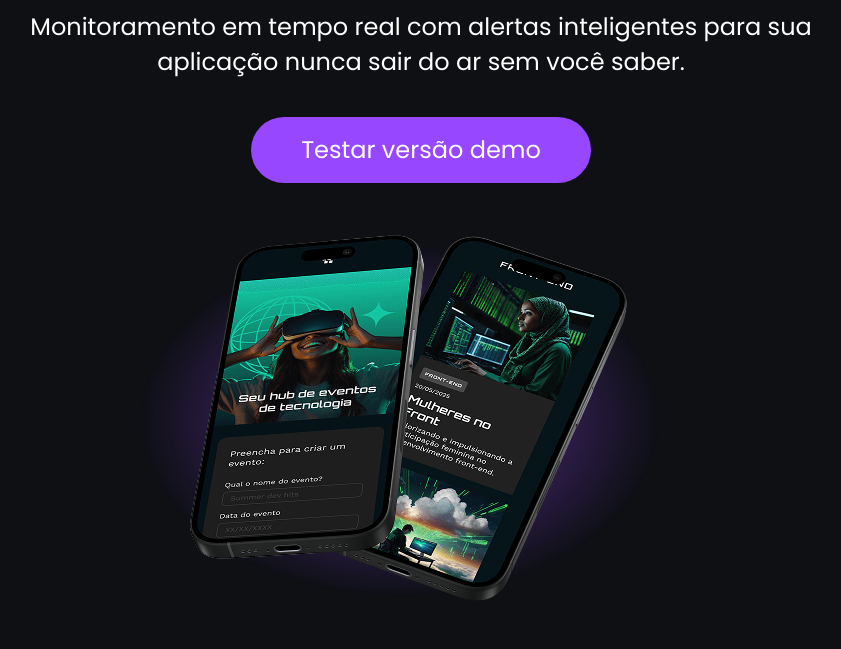
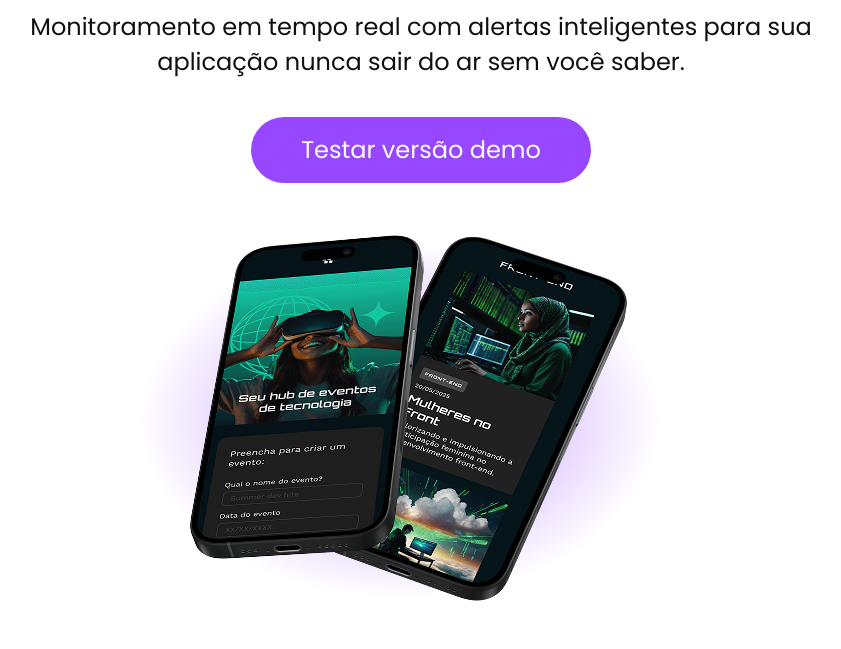
Before and after one commit to xaviersvd/techboard, a plain HTML site: page index.html in a window 1280 px wide. Shown: the part 332-981 px from the top of the page, without its empty margins (219-1060 px from the left). Drawn offline with Linux system fonts and the light colour scheme; a web font is replaced by a local one.

Commit message:
altera cor do background e texto.

```diff
--- a/css/style.css
+++ b/css/style.css
@@ -7,8 +7,9 @@
 /*style Desktop*/
 
 body{
-    background-color: #0E1014;
-    color: #FFFFFF;
+    background-color: #FFFFFF;
+    color: #0E1014;
+;
 }
 
 header img{
```
